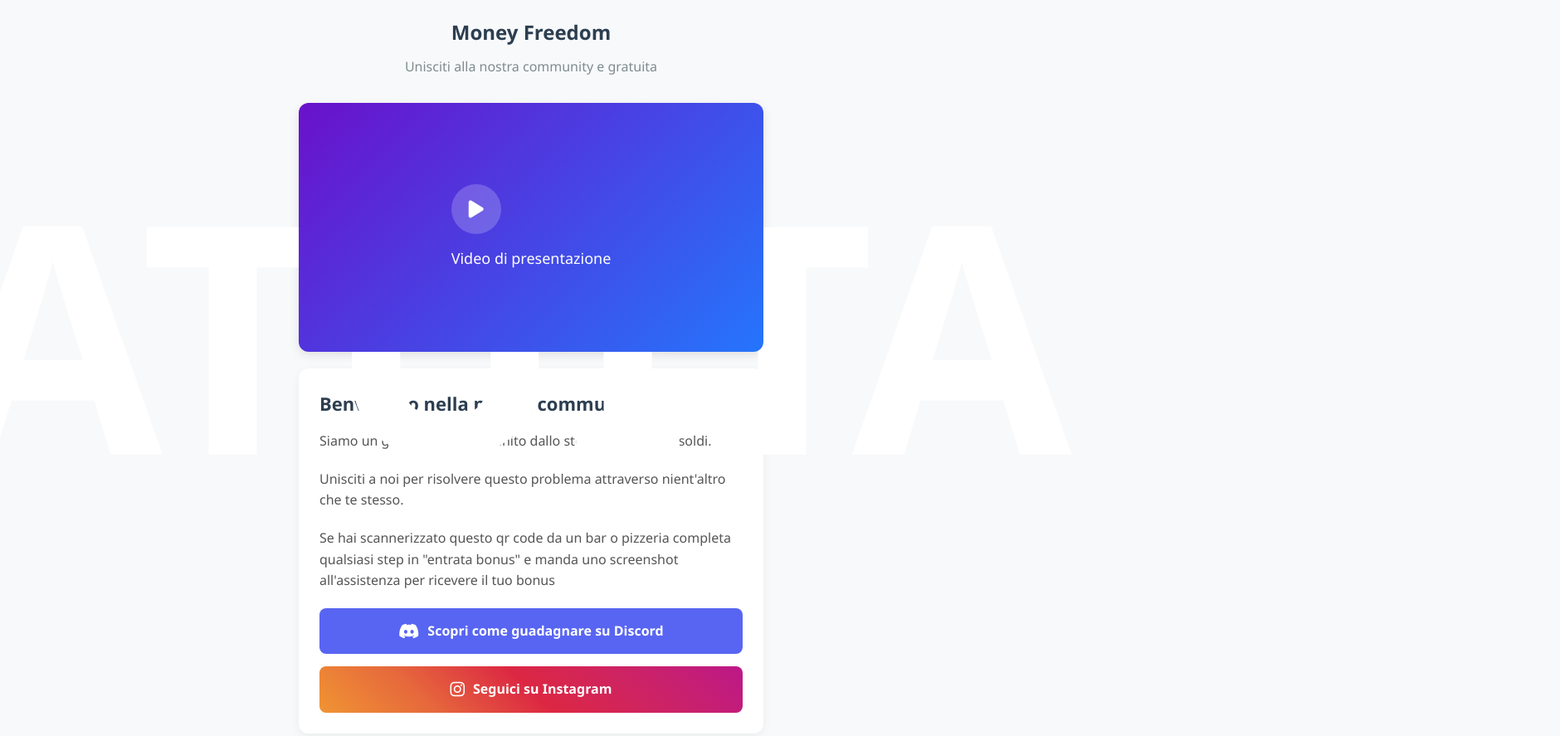
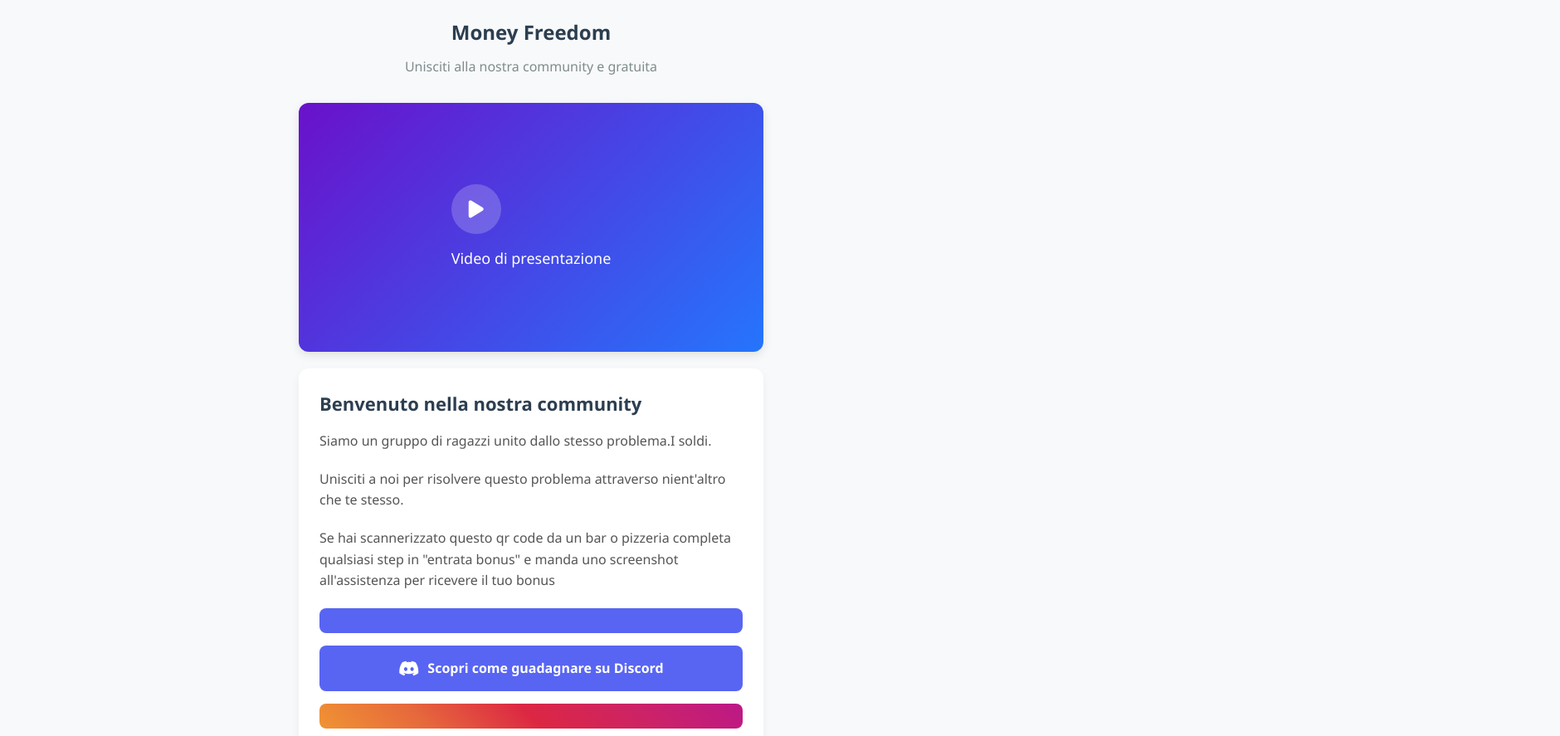
Before and after one commit to MoneyFreedomWeb/MoneyFreedomSite, a plain HTML site: page index.html in a window 1280 px wide. Shown: the top 887 px of the page at 83% size, 1880 px wide, since content can reach past the window. Drawn offline with Linux system fonts and the light colour scheme.

Commit message:
Update index.html
tolto titolo

```diff
--- a/index.html
+++ b/index.html
@@ -4,16 +4,6 @@
     <meta charset="UTF-8">
     <meta name="viewport" content="width=device-width, initial-scale=1.0">
     <title>La prima community gratuita sul guadagno</title>
-    <div class="center">
-  <h1>
-    <span>La prima community gratuita sul guadagno</span>
-
-    <span>La prima community gratuita sul guadagno</span>
-    <span>La prima community gratuita sul guadagno</span>
-
-  </h1>
-</div>
-
     <style>
         * {
             margin: 0;
@@ -82,58 +72,6 @@
             justify-content: center;
             margin-bottom: 15px;
         }
-        .center{
-  position:absolute;
-  top:50%;
-  left:50%;
-  transform:prespective(1000px) translate(-50%,-50%);
-  transform:skewY(15deg);
-  transition:0.5s;
-}
-
-.center:hover{
-  transform:prespective(1000px) translate(-50%,-50%);
-  transform:skewY(0deg);
-}
-
-.center h1 span{
-  position:absolute;
-  top:0;
-  left:0;
-  transform:translate(-50%,-50%);
-  margin:0;
-  padding:0;
-  text-transform:uppercase;
-  font-size:12em;
-  color:#fff;
-  transform-style:preserve-3d;
-  transition:0.8s;
-}
-.center h1 span:nth-child(1){
-  clip-path: polygon(0 0, 100% 0, 100% 45%, 0 45%);
-}
-
-
-
-.center h1 span:nth-child(2){
-  color:#5E17EB;
-  transform:translate(-50%,-50%) skewX(-60deg);
-  left:-38px;
-  clip-path: polygon(0 45%, 100% 45%, 100% 55%, 0 55%);
-}
-
-.center h1 span:nth-child(3){
-  transform:translate(-50%,-50%) skewY(0deg);
-  left:-76px;
-  clip-path: polygon(0 55%, 100% 55%, 100% 100%, 0 100%);
-}
-
-.center:hover h1 span:nth-child(2),
-.center:hover h1 span:nth-child(3){
-  transform:translate(-50%,-50%) skewX(0deg);
-  left:0;
-  color:#fff;
-}
 
         .content {
             background-color: white;
@@ -241,9 +179,11 @@
             <p>Se hai scannerizzato questo qr code da un bar o pizzeria completa qualsiasi step in "entrata bonus" e manda uno screenshot all'assistenza per ricevere il tuo bonus</p>
 
             <div class="cta-buttons">
+                <a href="#" class="btn btn-discord">
                 <a href="https://discord.gg/Grn276Cke7" class="btn btn-discord">
                     <i class="fab fa-discord"></i> Scopri come guadagnare su Discord
                 </a>
+                <a href="#" class="btn btn-instagram">
                 <a href="https://www.instagram.com/money_freedom_k?igsh=bmF0OXBmaWh2Nm1r&utm_source=qr" class="btn btn-instagram">
                     <i class="fab fa-instagram"></i> Seguici su Instagram
                 </a>
@@ -251,7 +191,7 @@
         </div>
 
         <footer>
-            <p>&copy; 2025 MoneyFreedom. Tutti i diritti riservati.</p>
+            <p>&copy; 2023 CommunityName. Tutti i diritti riservati.</p>
         </footer>
     </div>
 </body>
```
